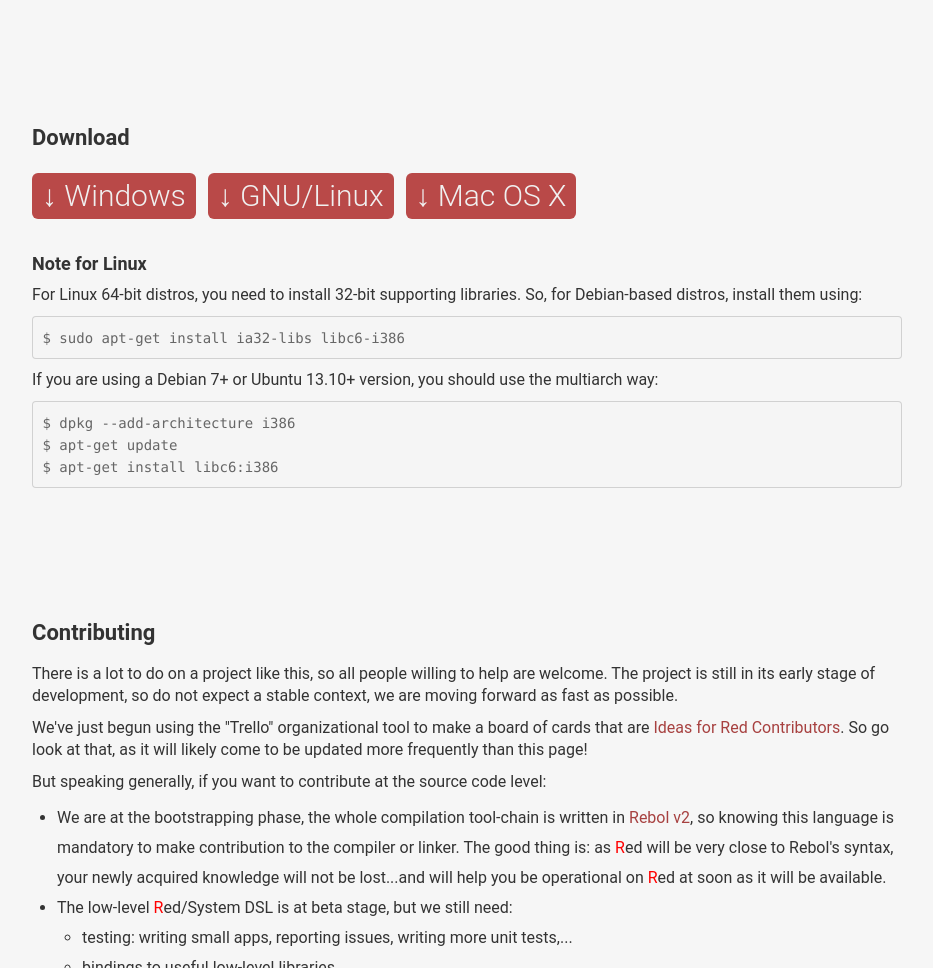
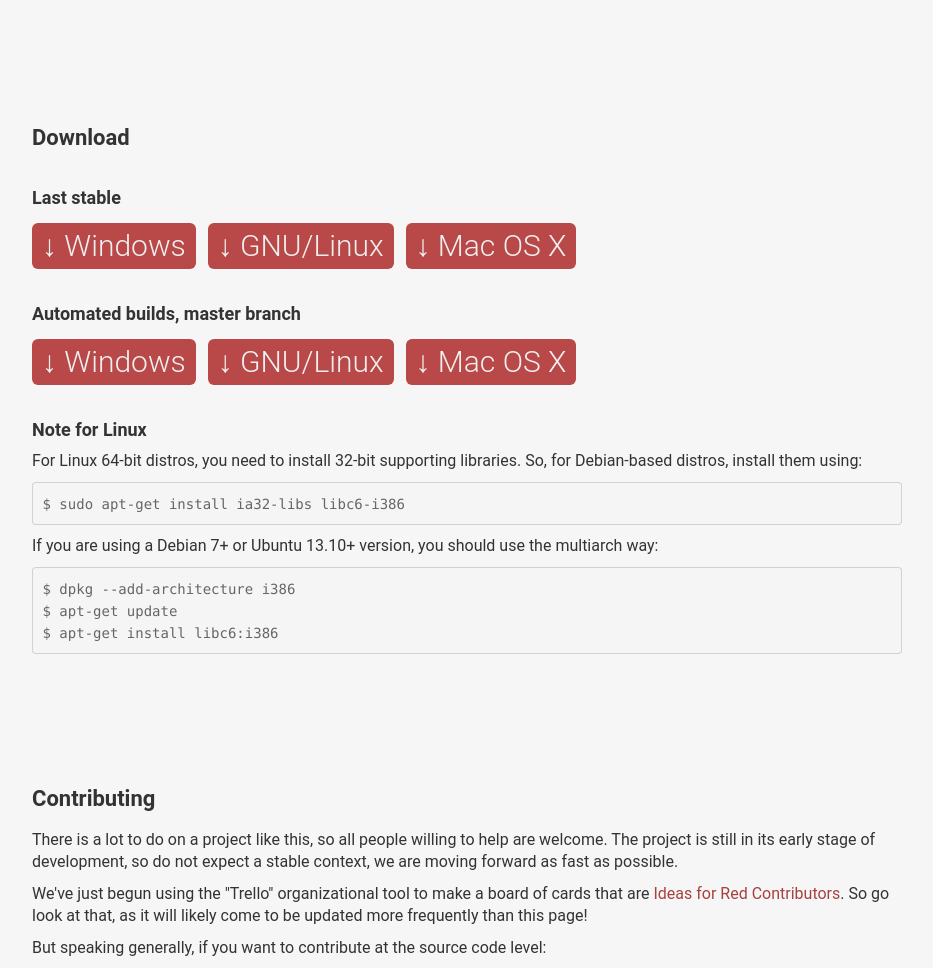
Before and after one commit to red/red.github.io, a plain HTML site: page index.html in a window 1280 px wide. Shown: the part 1450-2418 px from the top of the page, without its empty margins (23-956 px from the left). Drawn offline with nearby package versions, Linux system fonts and the light colour scheme.

Commit message:
Added download for latest build

```diff
--- a/index.html
+++ b/index.html
@@ -106,9 +106,14 @@
 				</ol>
 
             <h3 id="download">Download</h3>
+            <h4>Last stable</h4>
             <p><a href="http://static.red-lang.org/dl/win/red-054.exe" class="dl version-href">&darr; Windows</a>&nbsp;&nbsp;
             <a href="http://static.red-lang.org/dl/linux/red-054" class="dl version-href">&darr; GNU/Linux</a>&nbsp;&nbsp;
             <a href="http://static.red-lang.org/dl/mac/red-054" class="dl version-href">&darr; Mac OS X</a></p>
+            <h4>Automated builds, master branch</h4>
+            <p><a href="http://static.red-lang.org/dl/auto/win/red-latest.exe" class="dl version-href">&darr; Windows</a>&nbsp;&nbsp;
+            <a href="http://static.red-lang.org/dl/auto/linux/red-latest" class="dl version-href">&darr; GNU/Linux</a>&nbsp;&nbsp;
+            <a href="http://static.red-lang.org/dl/auto/mac/red-latest" class="dl version-href">&darr; Mac OS X</a></p>
             <h4>Note for Linux</h4>
             <p>For Linux 64-bit distros, you need to install 32-bit supporting libraries. So, for Debian-based distros, install them using:</p>
 <pre><code>$ sudo apt-get install ia32-libs libc6-i386</code></pre>
```
